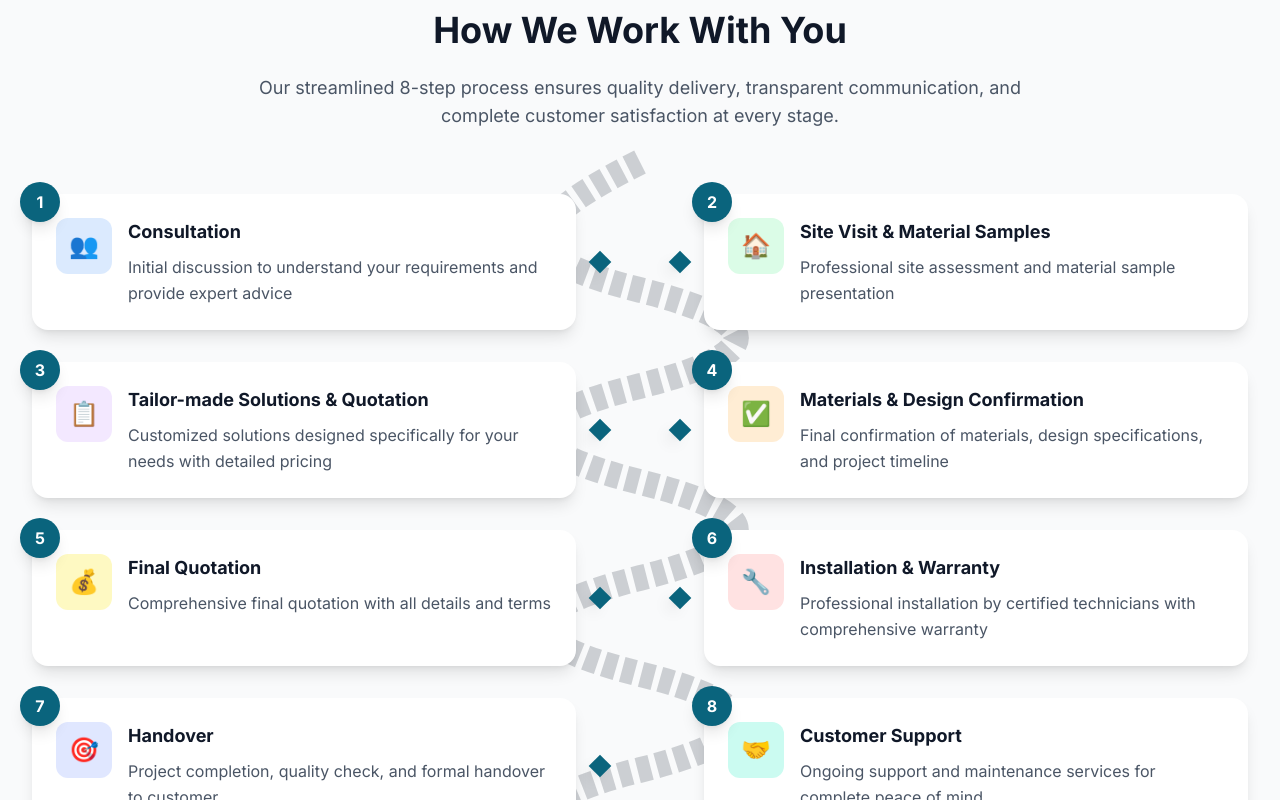
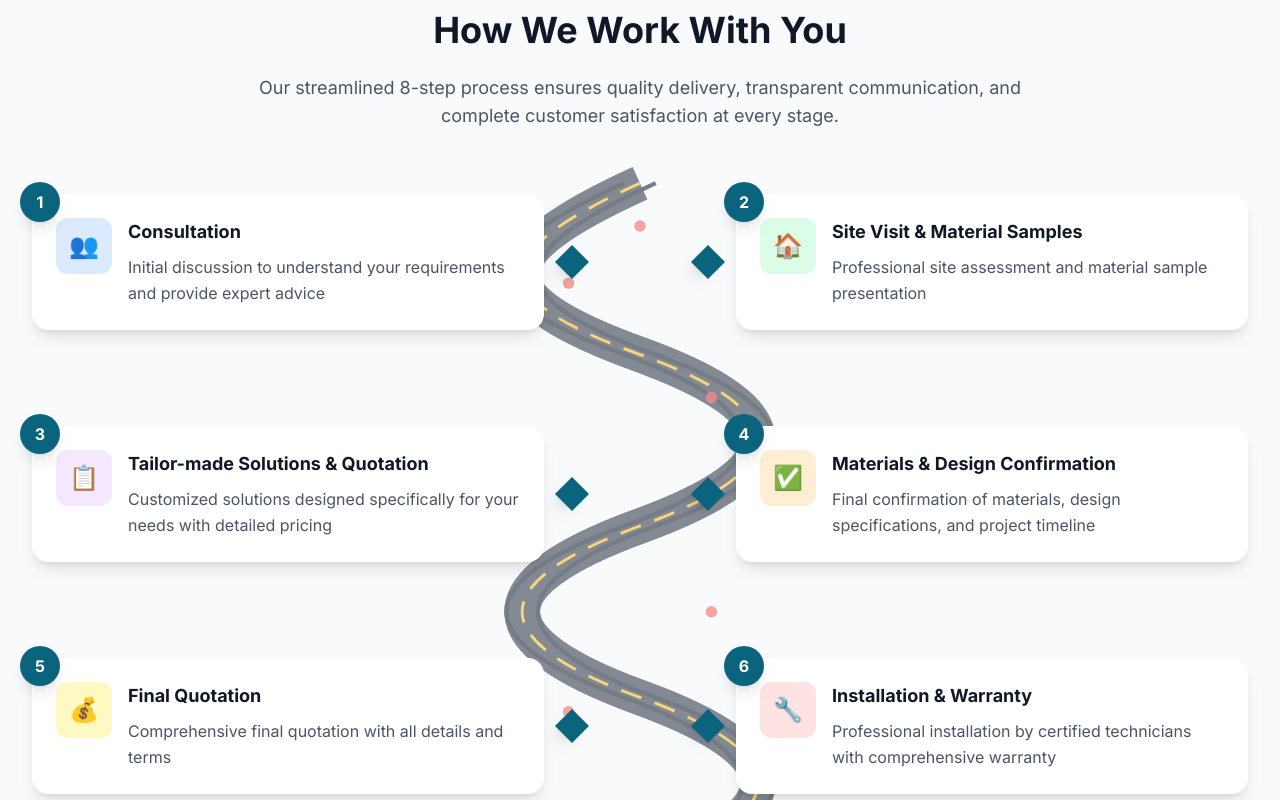
Before and after one commit to db4sla-bot/sla-website, a React (Vite) app: page / in a window 1280 px wide. Shown: the part 7500-8300 px from the top of the page. Built offline with nearby package versions, Linux system fonts and the light colour scheme.

Commit message:
our process commits

```diff
--- a/src/components/OurProcess.jsx
+++ b/src/components/OurProcess.jsx
@@ -96,29 +96,74 @@ const OurProcess = () => {
           {/* Curved Road Path */}
           <div className="absolute inset-0 flex items-center justify-center pointer-events-none">
             <svg
-              viewBox="0 0 800 1200"
-              className="w-full max-w-md lg:max-w-lg h-auto opacity-20"
-              style={{ maxHeight: '800px' }}
+              viewBox="0 0 800 1400"
+              className="w-full max-w-lg lg:max-w-xl h-auto opacity-60"
+              style={{ maxHeight: '1000px' }}
             >
+              {/* Main Road */}
               <path
-                d="M400 50
-                   C 200 150, 200 200, 400 250
-                   C 600 300, 600 350, 400 400
-                   C 200 450, 200 500, 400 550
-                   C 600 600, 600 650, 400 700
-                   C 200 750, 200 800, 400 850
-                   C 600 900, 600 950, 400 1000
-                   C 200 1050, 200 1100, 400 1150"
-                stroke="#1f2937"
-                strokeWidth="40"
+                d="M400 80
+                   C 180 180, 180 240, 400 320
+                   C 620 400, 620 480, 400 560
+                   C 180 640, 180 720, 400 800
+                   C 620 880, 620 960, 400 1040
+                   C 180 1120, 180 1200, 400 1280"
+                stroke="#374151"
+                strokeWidth="50"
                 fill="none"
-                strokeDasharray="20 10"
               />
+              {/* Road Center Line */}
+              <path
+                d="M400 80
+                   C 180 180, 180 240, 400 320
+                   C 620 400, 620 480, 400 560
+                   C 180 640, 180 720, 400 800
+                   C 620 880, 620 960, 400 1040
+                   C 180 1120, 180 1200, 400 1280"
+                stroke="#FBBF24"
+                strokeWidth="4"
+                fill="none"
+                strokeDasharray="30 20"
+              />
+              {/* Road Edges */}
+              <path
+                d="M400 80
+                   C 180 180, 180 240, 400 320
+                   C 620 400, 620 480, 400 560
+                   C 180 640, 180 720, 400 800
+                   C 620 880, 620 960, 400 1040
+                   C 180 1120, 180 1200, 400 1280"
+                stroke="#1F2937"
+                strokeWidth="6"
+                fill="none"
+                transform="translate(-22, 0)"
+              />
+              <path
+                d="M400 80
+                   C 180 180, 180 240, 400 320
+                   C 620 400, 620 480, 400 560
+                   C 180 640, 180 720, 400 800
+                   C 620 880, 620 960, 400 1040
+                   C 180 1120, 180 1200, 400 1280"
+                stroke="#1F2937"
+                strokeWidth="6"
+                fill="none"
+                transform="translate(22, 0)"
+              />
+              {/* Road Markers */}
+              <circle cx="400" cy="140" r="8" fill="#EF4444" opacity="0.8"/>
+              <circle cx="300" cy="220" r="8" fill="#EF4444" opacity="0.8"/>
+              <circle cx="500" cy="380" r="8" fill="#EF4444" opacity="0.8"/>
+              <circle cx="300" cy="520" r="8" fill="#EF4444" opacity="0.8"/>
+              <circle cx="500" cy="680" r="8" fill="#EF4444" opacity="0.8"/>
+              <circle cx="300" cy="820" r="8" fill="#EF4444" opacity="0.8"/>
+              <circle cx="500" cy="980" r="8" fill="#EF4444" opacity="0.8"/>
+              <circle cx="400" cy="1120" r="8" fill="#EF4444" opacity="0.8"/>
             </svg>
           </div>
 
           {/* Process Steps */}
-          <div className="relative z-10 grid grid-cols-1 md:grid-cols-2 gap-6 lg:gap-8">
+          <div className="relative z-10 grid grid-cols-1 md:grid-cols-2 gap-12 lg:gap-16">
             {processSteps.map((step, index) => (
               <motion.div
                 key={step.id}
@@ -127,8 +172,8 @@ const OurProcess = () => {
                 transition={{ duration: 0.6, delay: index * 0.1 }}
                 viewport={{ once: true }}
                 className={`
-                  relative bg-white rounded-2xl p-4 sm:p-6 shadow-lg hover:shadow-xl transition-all duration-300 card-hover
-                  ${index % 2 === 0 ? 'md:mr-8 lg:mr-12' : 'md:ml-8 lg:ml-12'}
+                  relative bg-white rounded-2xl p-4 sm:p-6 shadow-lg hover:shadow-xl transition-all duration-300 card-hover mb-6 lg:mb-8
+                  ${index % 2 === 0 ? 'md:mr-12 lg:mr-16' : 'md:ml-12 lg:ml-16'}
                 `}
               >
                 {/* Step Number */}
@@ -158,9 +203,9 @@ const OurProcess = () => {
                 {index < processSteps.length - 1 && (
                   <div className={`
                     hidden md:block absolute top-1/2 transform -translate-y-1/2
-                    ${index % 2 === 0 ? '-right-6 lg:-right-8' : '-left-6 lg:-left-8'}
+                    ${index % 2 === 0 ? '-right-8 lg:-right-10' : '-left-8 lg:-left-10'}
                   `}>
-                    <div className="w-4 h-4 bg-[var(--primary-color)] rotate-45 shadow-lg"></div>
+                    <div className="w-6 h-6 bg-[var(--primary-color)] rotate-45 shadow-lg"></div>
                   </div>
                 )}
               </motion.div>
```
